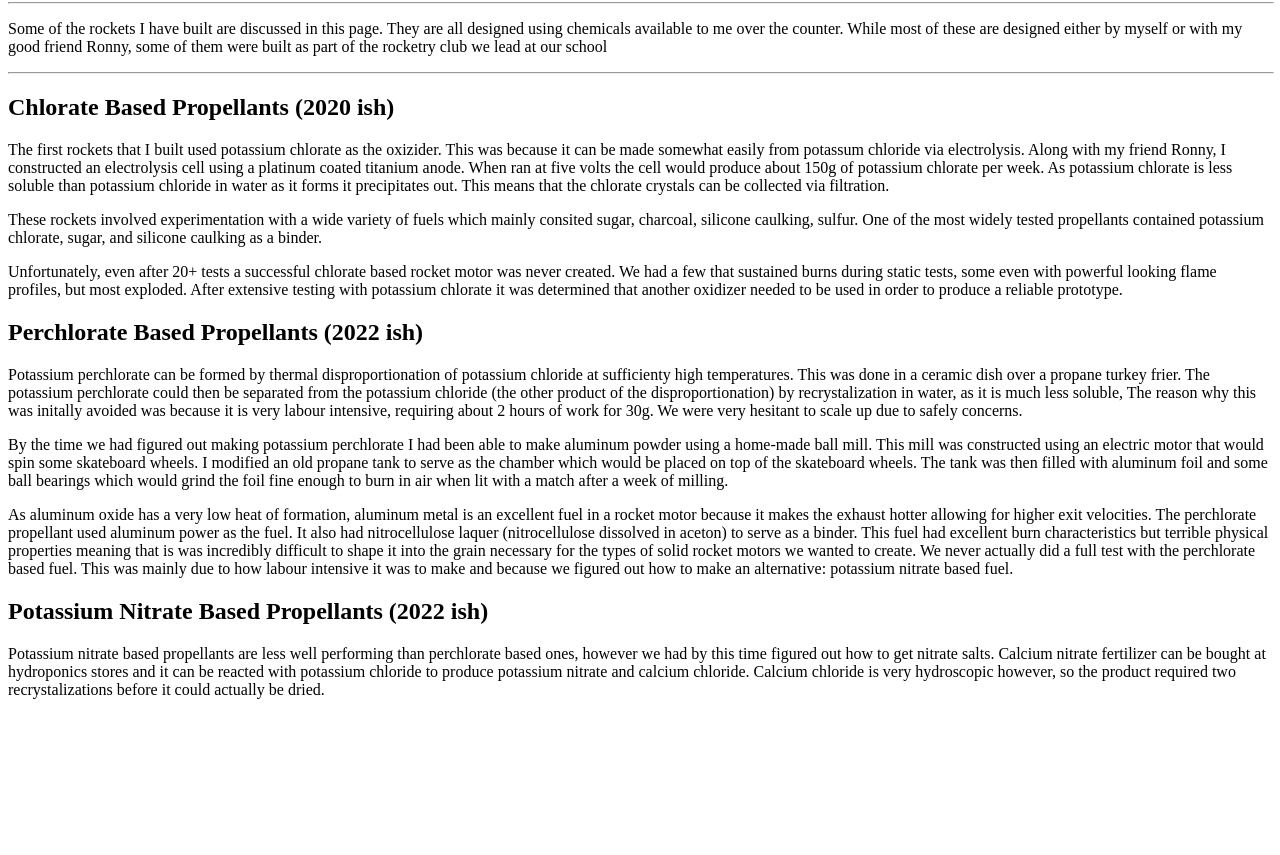
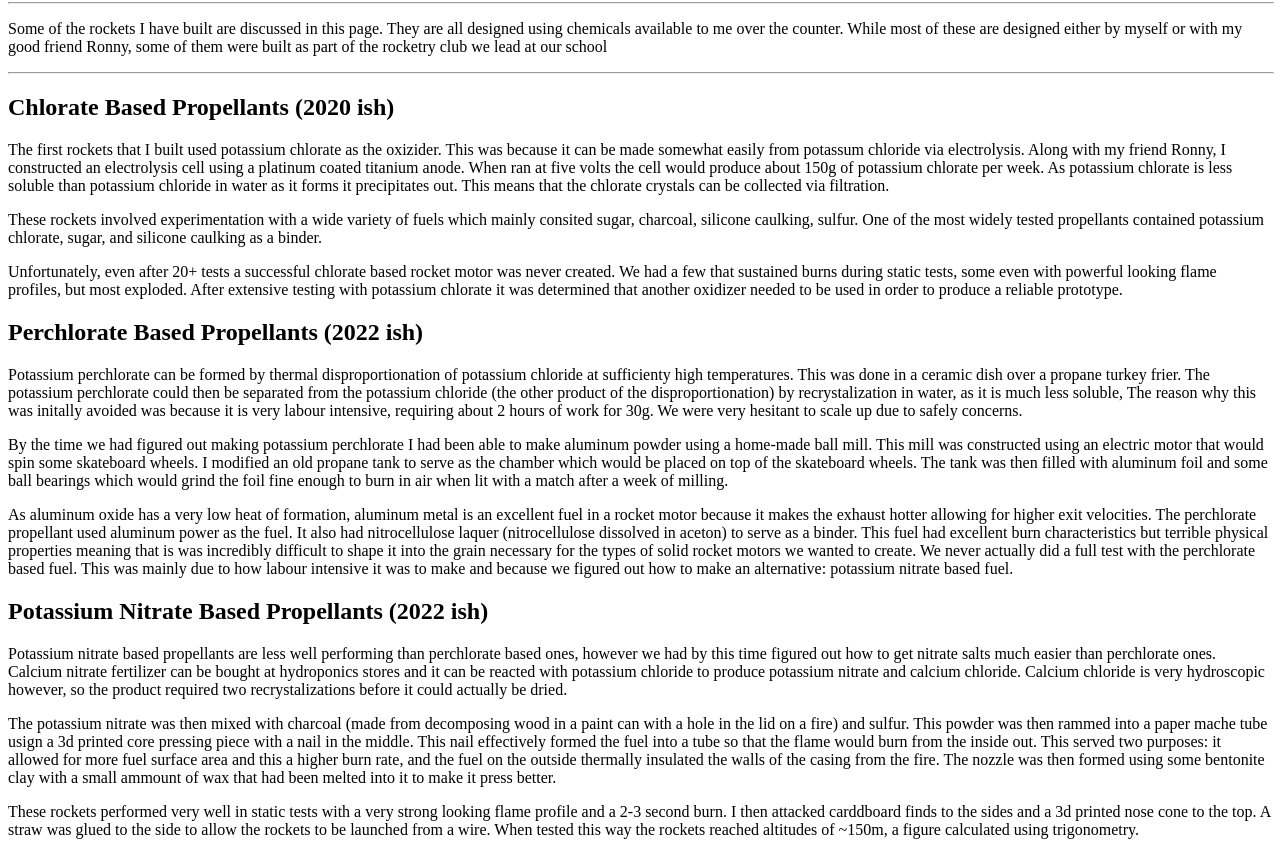
Before and after one commit to tomofnuthill/tomofnuthill.github.io, a plain HTML site: page pages/rockets.html in a window 1280 px wide. Shown: the part 64-919 px from the top of the page. Before the commit the page ends 800 px from the top, so only its background shows below. Drawn offline with Linux system fonts and the light colour scheme.

Commit message:
I added a thing to explain that this isn't the best I can do

```diff
--- a/pages/rockets.html
+++ b/pages/rockets.html
@@ -42,7 +42,15 @@
 		<h2>
 			Potassium Nitrate Based Propellants (2022 ish)
 		</h2>
-		Potassium nitrate based propellants are less well performing than perchlorate based ones, however we had by this time figured out how to get nitrate salts. Calcium nitrate fertilizer can be bought at hydroponics stores and it can be reacted with potassium chloride to produce potassium nitrate and calcium chloride. Calcium chloride is very hydroscopic however, so the product required two recrystalizations before it could actually be dried.
+		<p>
+		Potassium nitrate based propellants are less well performing than perchlorate based ones, however we had by this time figured out how to get nitrate salts much easier than perchlorate ones. Calcium nitrate fertilizer can be bought at hydroponics stores and it can be reacted with potassium chloride to produce potassium nitrate and calcium chloride. Calcium chloride is very hydroscopic however, so the product required two recrystalizations before it could actually be dried.
+		</p>
+		<p>
+		The potassium nitrate was then mixed with charcoal (made from decomposing wood in a paint can with a hole in the lid on a fire) and sulfur. This powder was then rammed into a paper mache tube usign a 3d printed core pressing piece with a nail in the middle. This nail effectively formed the fuel into a tube so that the flame would burn from the inside out. This served two purposes: it allowed for more fuel surface area and this a higher burn rate, and the fuel on the outside thermally insulated the walls of the casing from the fire. The nozzle was then formed using some bentonite clay with a small ammount of wax that had been melted into it to make it press better.
+		</p>
+		<p>
+		These rockets performed very well in static tests with a very strong looking flame profile and a 2-3 second burn. I then attacked carddboard finds to the sides and a 3d printed nose cone to the top. A straw was glued to the side to allow the rockets to be launched from a wire. When tested this way the rockets reached altitudes of ~150m, a figure calculated using trigonometry.
+		</p>
 
 	</body>
 </html>
```
Also changed, not shown: index.html (+1 -1 lines).
